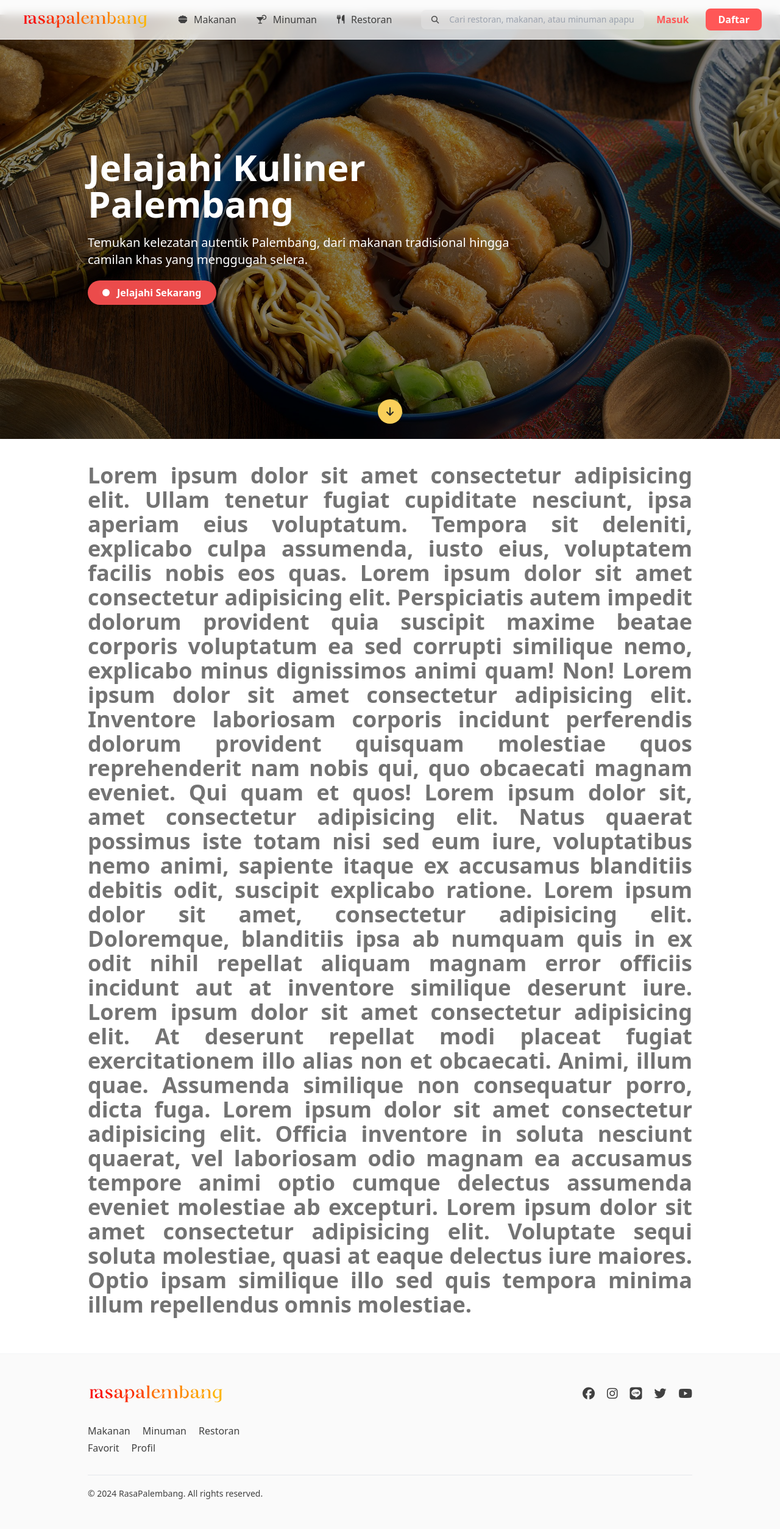
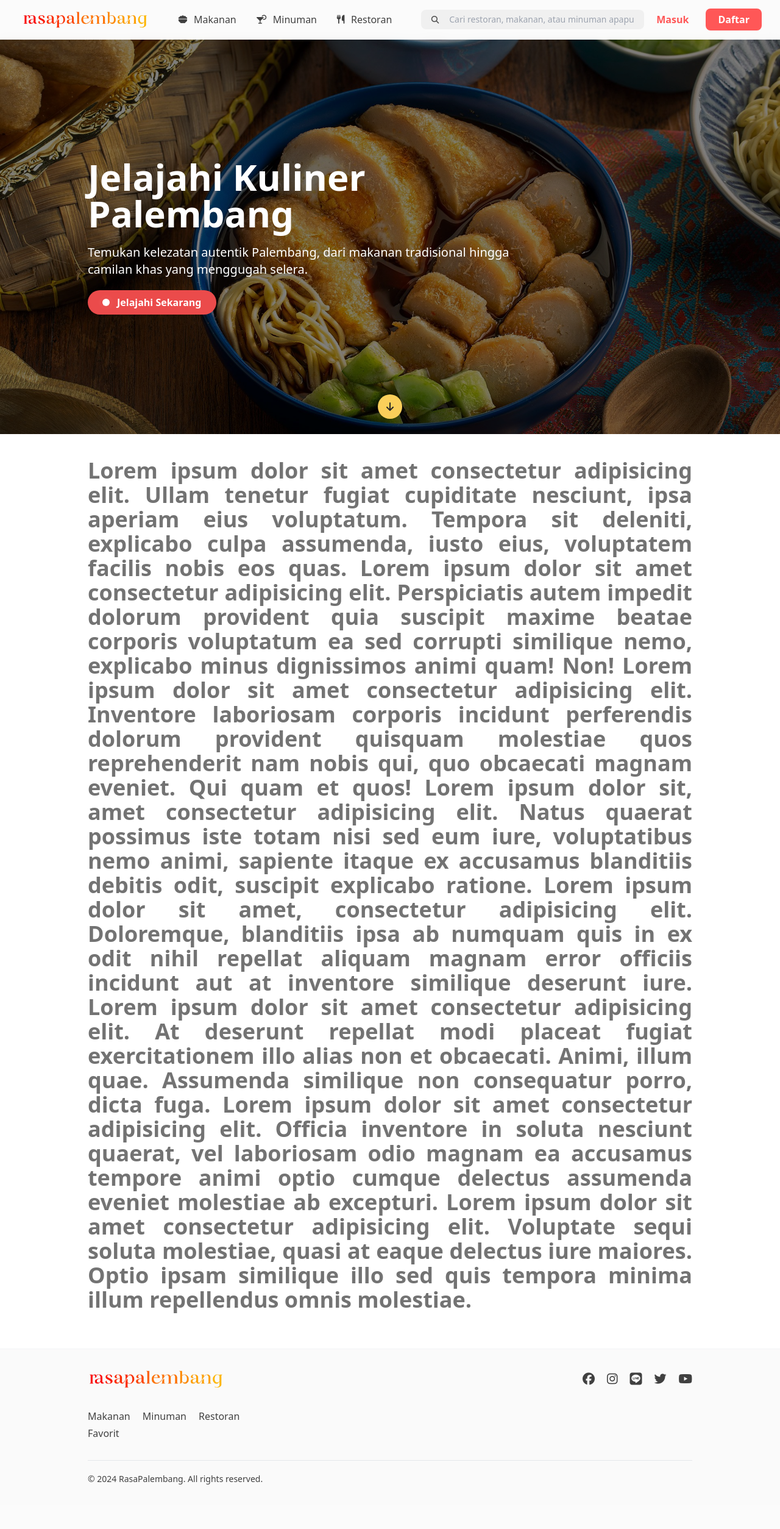
Before and after one commit to D02-PBP-2024/RasaPalembang, a Django app: page / in a window 1280 px wide. Shown: the whole page at 61% size. After the commit the page ends 2435 px from the top, so only its background shows below. Run offline with Django 5.2, Linux system fonts and the light colour scheme; some libraries are stand-ins or nearby versions.

Commit message:
feat: adjust padding on containers

```diff
--- a/authentication/templates/authentication/detail_profile/index.html
+++ b/authentication/templates/authentication/detail_profile/index.html
@@ -1,8 +1,8 @@
 {% extends 'base.html' %}
 {% load static %}
 {% block content %}
-<main class="px-4 md:px-14 lg:px-24 xl:px-36 py-5 md:py-12 w-full mx-auto min-h-[768px] max-w-screen-2xl">
-    <div class="rounded-2xl border mx-auto mt-5">
+<main class="px-4 md:px-14 lg:px-24 xl:px-36 py-5 md:py-8 w-full mx-auto min-h-[720px]">
+    <div class="rounded-2xl border mx-auto">
         <img src="{% static 'images/banner.png' %}" alt="{{ profile.username }}"
             class="w-full h-32 md:h-64 brightness-75 object-cover rounded-t-2xl">
         <div class="flex justify-between w-full gap-6 px-3 sm:px-6 lg:px-10 pb-5">
--- a/restoran/templates/restoran/detail/index.html
+++ b/restoran/templates/restoran/detail/index.html
@@ -6,7 +6,7 @@
 {% endblock meta %}
 
 {% block content %}
-<main class="px-4 md:px-14 lg:px-24 xl:px-36 py-5 md:py-12 w-full mx-auto">
+<main class="px-4 md:px-14 lg:px-24 xl:px-36 py-5 md:py-8 w-full mx-auto">
     <div class="w-full py-2">
         <a href="{% url 'restoran:restoran' %}"
             class="flex gap-2.5 justify-center items-center w-fit px-8 py-2 bg-[#4f9da6] hover:bg-[#3b747a] text-white font-semibold rounded-lg shadow-md transition duration-300">
--- a/restoran/templates/restoran/restoran/index.html
+++ b/restoran/templates/restoran/restoran/index.html
@@ -6,8 +6,8 @@ Daftar Restoran
 {% endblock %}
 
 {% block content %}
-<main class="px-4 md:px-14 lg:px-24 xl:px-36 py-5 md:py-12 w-full mx-auto">
-    <div class="min-h-screen flex flex-col mt-12">
+<main class="px-4 md:px-14 lg:px-24 xl:px-36 py-5 md:py-8 w-full mx-auto">
+    <div class="min-h-screen flex flex-col">
         <h1 class="text-3xl font-bold text-center mb-10">Daftar Restoran</h1>
 
         {% if request.user.is_authenticated and request.user.peran == "pemilik_restoran" %}
--- a/templates/base.html
+++ b/templates/base.html
@@ -28,7 +28,7 @@
     <title>RasaPalembang | Jelajahi Rasa Autentik Palembang</title>
 </head>
 
-<body class="text-neutral-700 pt-10 md:pt-6">
+<body class="text-neutral-700 pt-[64px]">
     {% include 'navbar.html' %}
     {% block content %} {% endblock content %}
     {% include 'footer.html' %}
--- a/templates/footer.html
+++ b/templates/footer.html
@@ -1,5 +1,5 @@
 {% load static %}
-<footer class="mt-5 border-t border-gray-100 bg-[#fafafa] px-4 md:px-14 lg:px-24 xl:px-36 py-5 md:py-12 w-full mx-auto">
+<footer class="mt-5 border-t border-gray-100 bg-[#fafafa] px-4 md:px-14 lg:px-24 xl:px-36 py-5 md:py-8 w-full mx-auto">
     <div class="flex max-sm:flex-col gap-4 justify-center items-center justify-between">
         <a href="">
             <img src="{% static 'images/logo.png' %}" alt="RasaPalembang" class="max-w-56">
@@ -23,21 +23,18 @@
         </div>
     </div>
     <nav
-        class="max-sm:mx-auto mt-8 flex flex-wrap items-center justify-center sm:justify-start gap-x-5 gap-y-1 max-w-56 sm:max-w-80 max-md:text-sm">
+        class="max-sm:mx-auto mt-8 flex flex-wrap items-center justify-center sm:justify-start gap-x-5 gap-y-1 max-w-56 sm:max-w-64 lg:max-w-72 max-md:text-sm">
         <a href="" class="hover:text-neutral-600 transition">
             <span>Makanan</span>
         </a>
-        <a href="" class="hover:text-neutral-600 transition">
+        <a href="{% url 'minuman:show_minuman' %}" class="hover:text-neutral-600 transition">
             <span>Minuman</span>
         </a>
-        <a href="" class="hover:text-neutral-600 transition">
+        <a href="{% url 'restoran:restoran' %}" class="hover:text-neutral-600 transition">
             <span>Restoran</span>
         </a>
-        <a href="" class="hover:text-neutral-600 transition">
+        <a href="{% url 'favorit:show_favorit' %}" class="hover:text-neutral-600 transition">
             <span>Favorit</span>
-        </a>
-        <a href="" class="hover:text-neutral-600 transition">
-            <span>Profil</span>
         </a>
     </nav>
     <div class="w-full border-t mt-8 pt-5 font-semibold flex max-sm:flex-col gap-3 justify-between items-center">
--- a/templates/landing/index.html
+++ b/templates/landing/index.html
@@ -1,11 +1,11 @@
 {% extends 'base.html' %}
 {% load static %}
 {% block content %}
-<div class="w-screen h-[calc(87vh)] relative">
+<div class="w-screen h-[calc(81vh)] relative">
     <img src="{% static 'images/hero.jpg' %}" alt="Hero"
-        class="absolute top-0 left-0 w-screen h-[calc(87vh)] object-cover brightness-50">
+        class="absolute top-0 left-0 w-screen h-[calc(81vh)] object-cover brightness-50">
     <div
-        class="absolute top-0 left-0 w-screen h-[calc(87vh)] flex flex-col gap-5 justify-center px-4 md:px-14 lg:px-24 xl:px-36 py-5 md:py-12 w-full mx-auto">
+        class="absolute top-0 left-0 w-screen h-[calc(81vh)] flex flex-col gap-5 justify-center px-4 md:px-14 lg:px-24 xl:px-36 py-5 md:py-8 w-full mx-auto">
         <h1 class="text-white text-4xl md:text-5xl lg:text-6xl font-bold max-w-lg md:max-w-3xl">Jelajahi Kuliner
             Palembang</h1>
         <h2 class="text-white text-sm md:text-base lg:text-xl max-w-lg md:max-w-3xl">Temukan kelezatan autentik
@@ -20,7 +20,7 @@
     </div>
     <a href="#main">
         <div
-            class="bg-[#facf5a] w-10 h-10 rounded-full cursor-pointer absolute bottom-5 left-[50%] -ml-5 z-50 flex justify-center items-center animate-bounce">
+            class="bg-[#facf5a] w-10 h-10 rounded-full cursor-pointer absolute bottom-5 left-[50%] -ml-5 z-40 flex justify-center items-center animate-bounce">
             <i class="fa-solid fa-arrow-down text-neutral-800"></i>
         </div>
     </a>
```
